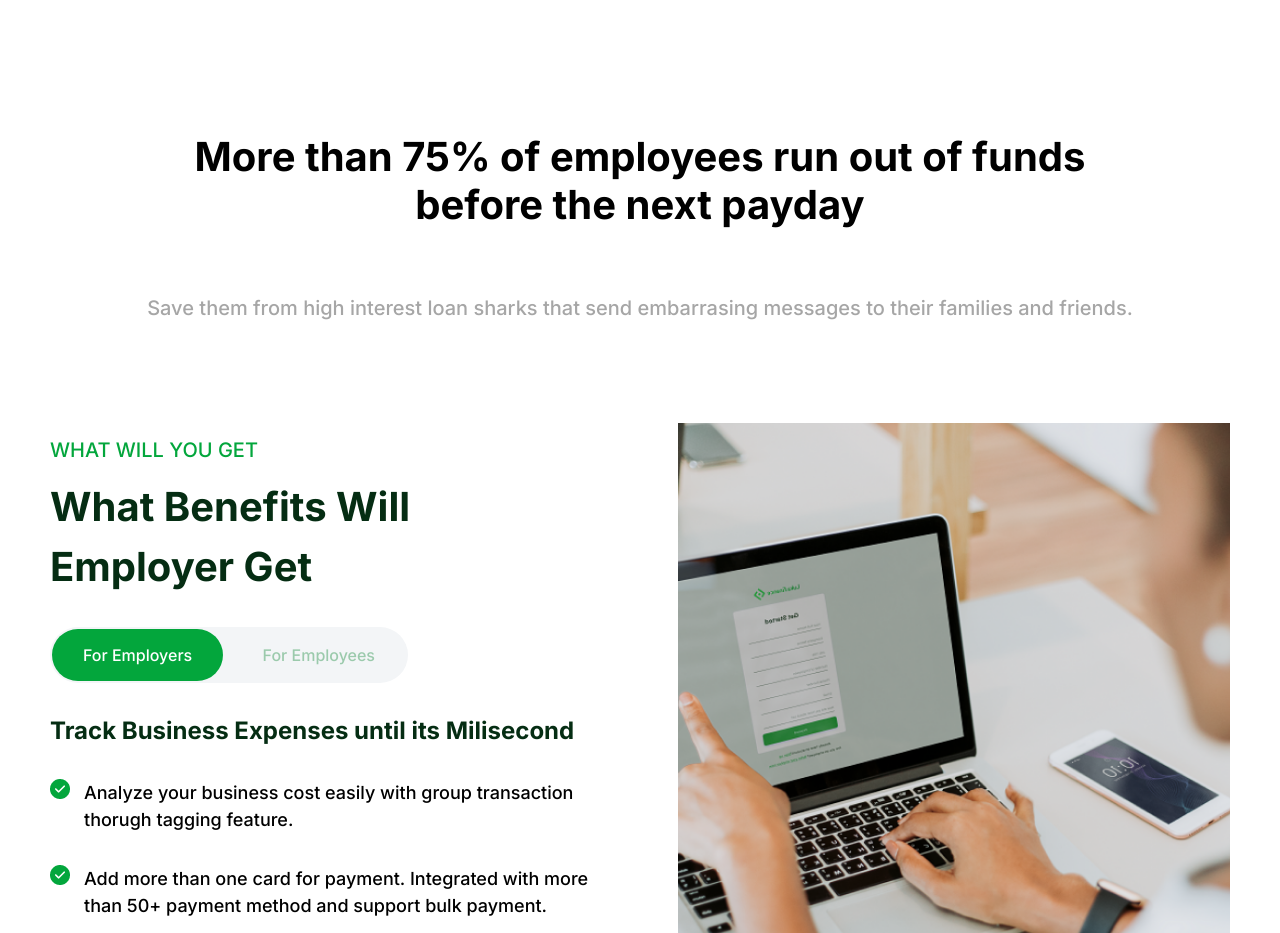
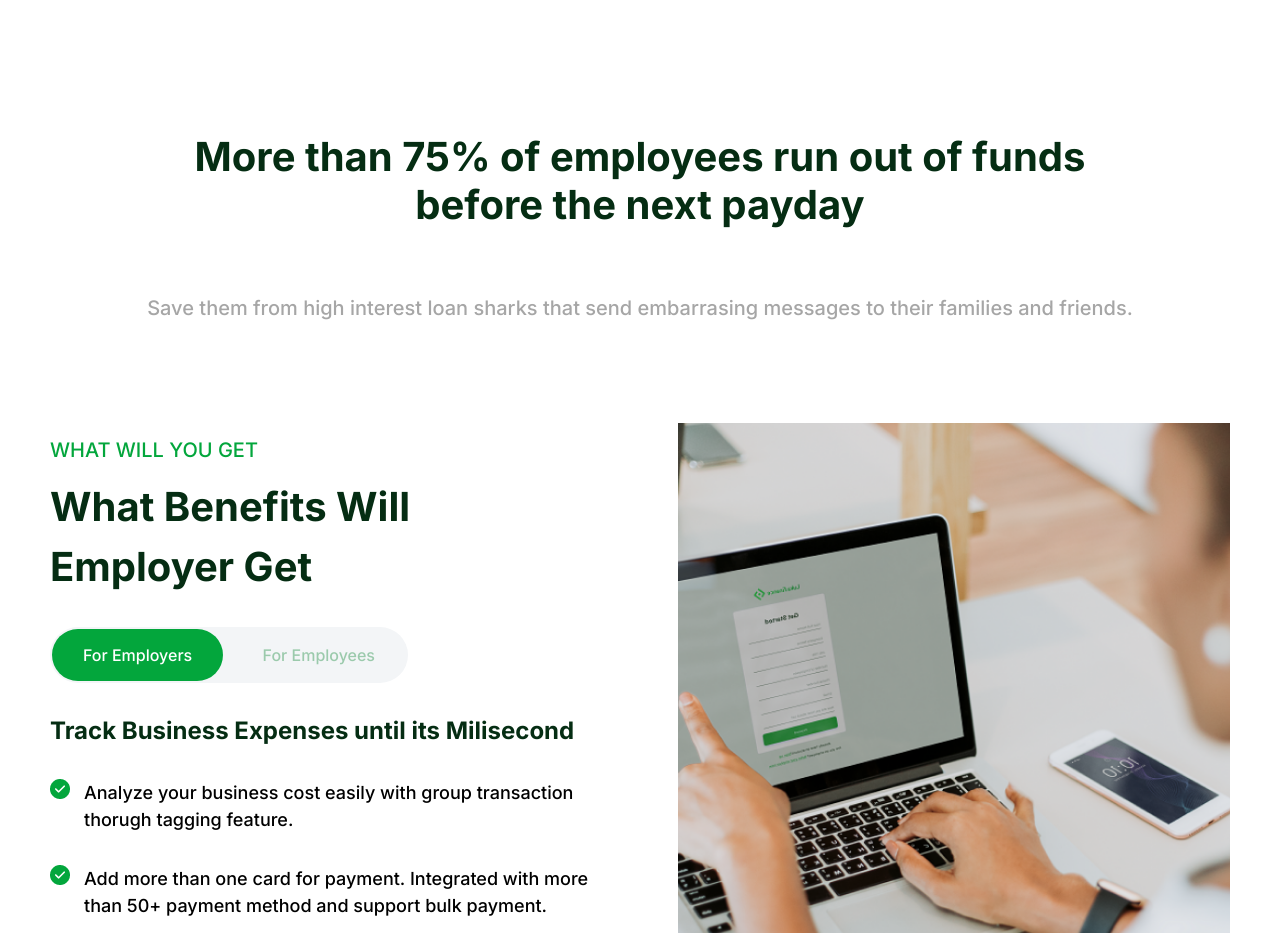
Before and after one commit to Luka-Finance/landing-page-v2, a React (Create React App) app: page / in a window 1280 px wide. Shown: the part 980-1913 px from the top of the page. Built offline with nearby package versions, Linux system fonts and the light colour scheme.

Commit message:
new update

```diff
--- a/src/components/home/problemStatement/index.jsx
+++ b/src/components/home/problemStatement/index.jsx
@@ -1,5 +1,12 @@
 import React from "react";
-import { Card, grayColor, MainSection, Text, TitleText } from "../../ui";
+import {
+  Card,
+  grayColor,
+  MainSection,
+  primaryColor,
+  Text,
+  TitleText,
+} from "../../ui";
 
 const ProblemStatement = () => {
   return (
@@ -14,22 +21,30 @@ const ProblemStatement = () => {
           margin="0 auto"
           gap="63px"
           mdgap="30px"
-          mdwidth="90%"
+          mdwidth="88%"
         >
           <TitleText
             size="40px"
             lineheight="48.41px"
             textalign="center"
+            mdtextalign="center"
             heavy
+            color={primaryColor}
             padding="0 120px"
-            mdsize="25px"
+            mdsize="20px"
             mdpadding="0"
-            mdtextalign="left"
-            smlineheight="35px"
+            mdlineheight="30px"
           >
             More than 75% of employees run out of funds before the next payday
           </TitleText>
-          <Text size="20px" lineheight="30px" color={grayColor} mdsize="15px">
+          <Text
+            size="20px"
+            lineheight="30px"
+            color={grayColor}
+            mdsize="15px"
+            mdlineheight="25px"
+            mdtextalign="center"
+          >
             Save them from high interest loan sharks that send embarrasing
             messages to their families and friends.
           </Text>
```
